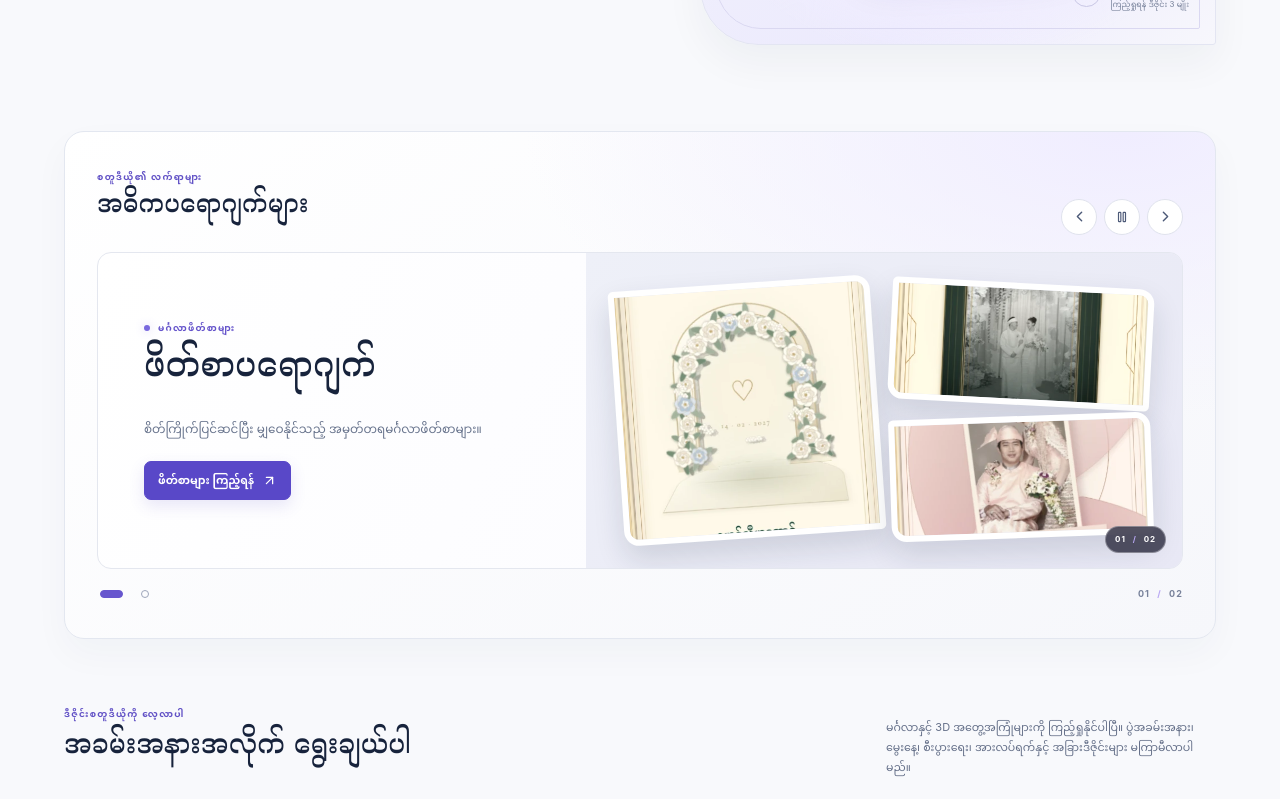
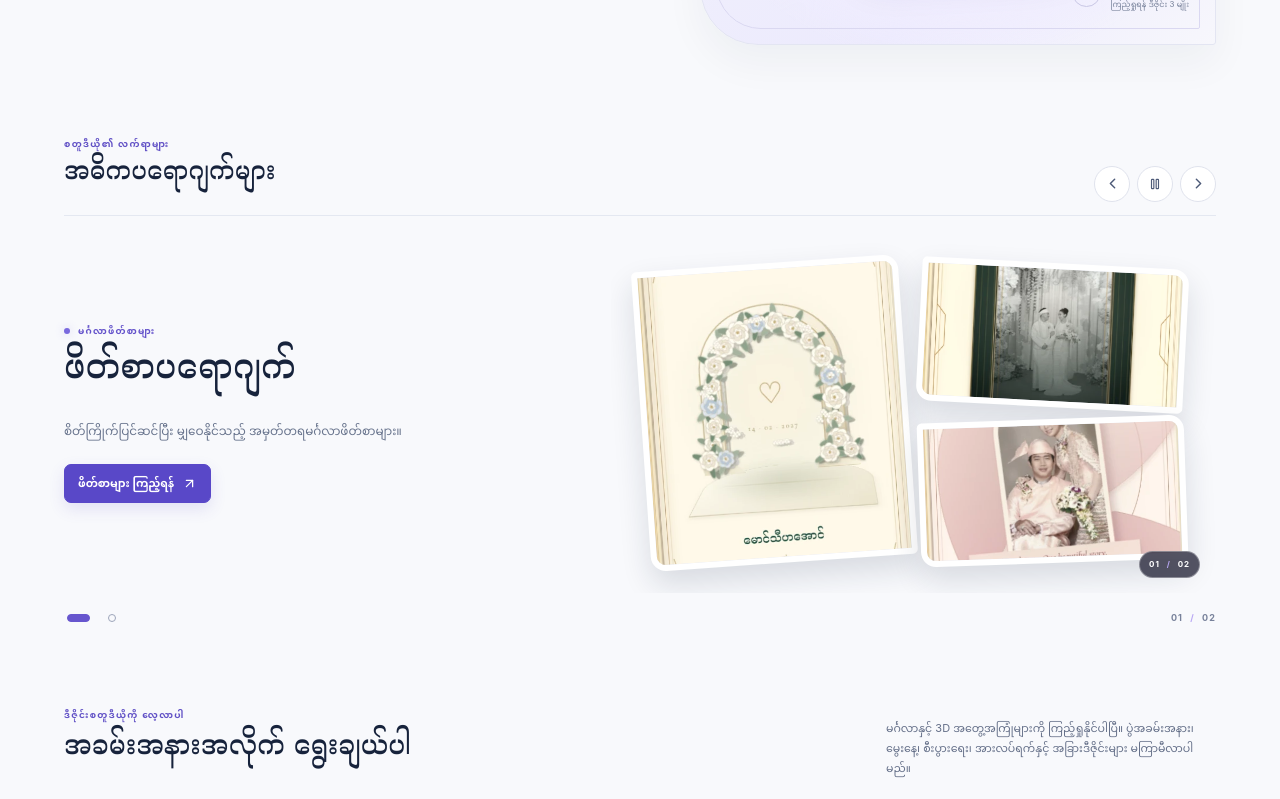
Before and after one commit to toewaioo/invitation-studio-saas, a React (Vite) app: page / in a window 1280 px wide. Shown: the part 580-1379 px from the top of the page. Built offline with nearby package versions, Linux system fonts and the light colour scheme.

Commit message:
style: blend featured carousel into showcase

```diff
--- a/src/components/showcase.css
+++ b/src/components/showcase.css
@@ -305,31 +305,30 @@ html[lang="my"] .showcase-mini-caption{font-family:var(--font-ui)}
 
 
 /* Main projects: a responsive, data-driven carousel for the studio's evolving portfolio. */
-.showcase-project-carousel{margin:0 0 62px;padding:clamp(18px,3.1vw,32px);border:1px solid #e3e7f0;border-radius:20px;background:radial-gradient(ellipse at 92% 0,#f0edff 0,transparent 40%),linear-gradient(145deg,#fff,#f6f7fb);box-shadow:0 15px 36px #202b4709}
-.showcase-project-carousel-heading{display:flex;align-items:flex-end;justify-content:space-between;gap:18px;margin-bottom:17px}
+.showcase-project-carousel{margin:0 0 72px;padding:0;border:0;border-radius:0;background:transparent;box-shadow:none}
+.showcase-project-carousel-heading{display:flex;align-items:flex-end;justify-content:space-between;gap:18px;margin-bottom:17px;padding-bottom:13px;border-bottom:1px solid var(--showcase-line)}
 .showcase-project-carousel-heading h2{margin-top:6px;color:#17233c;font-family:'Cormorant Garamond','Noto Serif Myanmar',Georgia,serif;font-size:clamp(27px,3vw,36px);font-weight:500;letter-spacing:-.025em;line-height:1.2}
 .showcase-project-carousel-controls{display:flex;align-items:center;gap:7px}
 .showcase-project-carousel-controls button{width:36px;height:36px;display:grid;place-items:center;border:1px solid #e0e3ed;border-radius:50%;background:#fff;color:#4d5a78;transition:background .2s,border-color .2s,color .2s}
 .showcase-project-carousel-controls button:hover{border-color:#c9c4f0;background:#f5f3ff;color:#5948c8}
 .showcase-project-carousel-controls button[aria-pressed=true]{background:#f0edff;color:#5948c8}
-.showcase-project-slide{min-height:315px;display:grid;grid-template-columns:minmax(0,.9fr) minmax(0,1.1fr);overflow:hidden;border:1px solid #e4e7ef;border-radius:14px;background:#fff;animation:showcase-project-arrive .32s ease-out}
-.showcase-project-slide-invitation{background:linear-gradient(115deg,#fff 0,#fcfcff 58%,#f3f1ff 100%)}
-.showcase-project-slide-galaxy{border-color:#322748;background:radial-gradient(ellipse at 0 100%,#29183b 0,transparent 55%),linear-gradient(118deg,#100e1b,#171329 57%,#11111b);color:#fff}
-.showcase-project-copy{display:flex;flex-direction:column;align-items:flex-start;justify-content:center;padding:clamp(23px,4vw,46px)}
+.showcase-project-slide{min-height:0;display:grid;grid-template-columns:minmax(0,.9fr) minmax(0,1.1fr);gap:clamp(24px,4vw,58px);overflow:visible;border:0;border-radius:0;background:transparent;animation:showcase-project-arrive .32s ease-out}
+.showcase-project-slide-invitation,.showcase-project-slide-galaxy{border:0;border-radius:0;background:transparent;color:var(--showcase-ink)}
+.showcase-project-copy{display:flex;flex-direction:column;align-items:flex-start;justify-content:center;padding:clamp(12px,2vw,22px) 0}
 .showcase-project-eyebrow{display:inline-flex;align-items:center;gap:8px;color:#6554cb;font-size:9px;font-weight:700;letter-spacing:.14em;line-height:1.7}
 .showcase-project-eyebrow:before{width:6px;height:6px;flex:0 0 6px;border-radius:50%;content:"";background:#7969de;box-shadow:0 0 10px #7e6de055}
 .showcase-project-copy h3{max-width:420px;margin:12px 0;color:#17233c;font-family:'Cormorant Garamond','Noto Serif Myanmar',Georgia,serif;font-size:clamp(34px,4vw,50px);font-weight:500;letter-spacing:-.035em;line-height:1.06;text-wrap:balance}
 .showcase-project-copy p{max-width:390px;color:#68748d;font-size:12px;line-height:1.9}
 .showcase-project-action{display:inline-flex;align-items:center;gap:8px;min-height:39px;margin-top:21px;padding:9px 13px;border:1px solid #5948c8;border-radius:7px;background:#5948c8;color:#fff;font-size:11px;font-weight:650;text-decoration:none;box-shadow:0 6px 16px #5545c322;transition:background .2s,transform .2s}
 .showcase-project-action:hover{transform:translateY(-1px);background:#4938b5}
-.showcase-project-slide-galaxy .showcase-project-eyebrow{color:#e6b3e9}
-.showcase-project-slide-galaxy .showcase-project-eyebrow:before{background:#ff9bd6;box-shadow:0 0 12px #ff79cb}
-.showcase-project-slide-galaxy .showcase-project-copy h3{color:#fff6fd}
-.showcase-project-slide-galaxy .showcase-project-copy p{color:#d2c6da}
-.showcase-project-slide-galaxy .showcase-project-action{border-color:#f2c5e8;background:#f5d7ef;color:#2b1833;box-shadow:0 5px 18px #ec8ddb22}
-.showcase-project-slide-galaxy .showcase-project-action:hover{background:#ffe6f8}
-.showcase-project-visual{position:relative;min-width:0;min-height:315px;display:block;overflow:hidden;background:linear-gradient(140deg,#eef0f8,#e8e8f5);text-decoration:none}
-.showcase-project-visual-galaxy{background:radial-gradient(ellipse at 54% 50%,#49316c,#0b0a13 72%)}
+.showcase-project-slide-galaxy .showcase-project-eyebrow{color:#6554cb}
+.showcase-project-slide-galaxy .showcase-project-eyebrow:before{background:#7969de;box-shadow:0 0 10px #7e6de055}
+.showcase-project-slide-galaxy .showcase-project-copy h3{color:#17233c}
+.showcase-project-slide-galaxy .showcase-project-copy p{color:#68748d}
+.showcase-project-slide-galaxy .showcase-project-action{border-color:#5948c8;background:#5948c8;color:#fff;box-shadow:0 6px 16px #5545c322}
+.showcase-project-slide-galaxy .showcase-project-action:hover{background:#4938b5}
+.showcase-project-visual{position:relative;min-width:0;min-height:360px;display:block;overflow:hidden;background:transparent;text-decoration:none}
+.showcase-project-visual-galaxy{background:transparent}
 .showcase-project-images{position:absolute;inset:0;display:grid;grid-template-columns:repeat(2,minmax(0,1fr));grid-template-rows:repeat(2,minmax(0,1fr));gap:12px;padding:30px;place-items:stretch}
 .showcase-project-images-1{grid-template-columns:minmax(0,1fr);grid-template-rows:minmax(0,1fr);padding:0}
 .showcase-project-images-2{grid-template-columns:repeat(2,minmax(0,1fr));grid-template-rows:minmax(0,1fr);padding:28px}
@@ -338,7 +337,7 @@ html[lang="my"] .showcase-mini-caption{font-family:var(--font-ui)}
 .showcase-project-images-3 .showcase-project-image-frame:nth-child(3){transform:rotate(-2deg)}
 .showcase-project-image-frame{min-width:0;min-height:0;overflow:hidden;border:6px solid #fff;border-radius:5px 15px 5px 15px;background:#e9eaf2;box-shadow:0 14px 30px #17233c24;transition:transform .3s,box-shadow .3s}
 .showcase-project-visual:hover .showcase-project-images-3 .showcase-project-image-frame{box-shadow:0 18px 38px #17233c31}
-.showcase-project-images-1 .showcase-project-image-frame{border:0;border-radius:0;background:#0c0a16;box-shadow:none}
+.showcase-project-images-1 .showcase-project-image-frame{border:0;border-radius:0;background:transparent;box-shadow:none}
 .showcase-project-image{display:block;width:100%;height:100%;object-fit:cover;object-position:center 50%}
 .showcase-project-images-1 .showcase-project-image{opacity:.94;transition:transform .45s,opacity .3s}
 .showcase-project-visual:hover .showcase-project-images-1 .showcase-project-image{transform:scale(1.025);opacity:1}
@@ -352,8 +351,8 @@ html[lang="my"] .showcase-mini-caption{font-family:var(--font-ui)}
 .showcase-project-carousel-status{color:#77819a;font-size:9px;font-weight:700;letter-spacing:.12em}
 .showcase-project-carousel-controls button:focus-visible,.showcase-project-action:focus-visible,.showcase-project-pagination button:focus-visible,.showcase-project-visual:focus-visible{outline:2px solid #735fe0;outline-offset:3px}
 @keyframes showcase-project-arrive{from{opacity:.55;transform:translateY(4px)}to{opacity:1;transform:translateY(0)}}
-@media(max-width:760px){.showcase-project-carousel{margin-bottom:49px;padding:17px;border-radius:16px}.showcase-project-slide{grid-template-columns:minmax(0,1fr);min-height:0}.showcase-project-copy{padding:25px 27px 23px}.showcase-project-copy h3{font-size:clamp(33px,7vw,44px)}.showcase-project-copy p{max-width:600px}.showcase-project-action{margin-top:16px}.showcase-project-visual{min-height:265px}.showcase-project-images{padding:26px}.showcase-project-images-1{padding:0}.showcase-project-images-2{padding:23px}}
-@media(max-width:520px){.showcase-project-carousel{margin-bottom:42px;padding:13px;border-radius:13px}.showcase-project-carousel-heading{align-items:center;gap:10px;margin-bottom:12px}.showcase-project-carousel-heading h2{font-size:24px}.showcase-project-carousel-controls{gap:5px}.showcase-project-carousel-controls button{width:32px;height:32px}.showcase-project-copy{padding:21px 18px 19px}.showcase-project-eyebrow{font-size:8px;letter-spacing:.1em}.showcase-project-copy h3{margin:9px 0;font-size:30px}.showcase-project-copy p{font-size:10px;line-height:1.85}.showcase-project-action{min-height:36px;margin-top:13px;padding:8px 10px;font-size:10px}.showcase-project-visual{min-height:230px}.showcase-project-images{gap:8px;padding:18px}.showcase-project-images-1{padding:0}.showcase-project-images-2{padding:17px}.showcase-project-image-frame{border-width:4px}.showcase-project-art-label{right:10px;bottom:10px;font-size:7px}.showcase-project-carousel-footer{margin-top:9px}}
+@media(max-width:760px){.showcase-project-carousel{margin-bottom:49px}.showcase-project-slide{grid-template-columns:minmax(0,1fr);gap:6px;min-height:0}.showcase-project-copy{padding:8px 0 0}.showcase-project-copy h3{font-size:clamp(33px,7vw,44px)}.showcase-project-copy p{max-width:600px}.showcase-project-action{margin-top:16px}.showcase-project-visual{min-height:265px}.showcase-project-images{padding:26px}.showcase-project-images-1{padding:0}.showcase-project-images-2{padding:23px}}
+@media(max-width:520px){.showcase-project-carousel{margin-bottom:42px}.showcase-project-carousel-heading{align-items:center;gap:10px;margin-bottom:12px}.showcase-project-carousel-heading h2{font-size:24px}.showcase-project-carousel-controls{gap:5px}.showcase-project-carousel-controls button{width:32px;height:32px}.showcase-project-copy{padding:8px 0 0}.showcase-project-eyebrow{font-size:8px;letter-spacing:.1em}.showcase-project-copy h3{margin:9px 0;font-size:30px}.showcase-project-copy p{font-size:10px;line-height:1.85}.showcase-project-action{min-height:36px;margin-top:13px;padding:8px 10px;font-size:10px}.showcase-project-visual{min-height:230px}.showcase-project-images{gap:8px;padding:18px}.showcase-project-images-1{padding:0}.showcase-project-images-2{padding:17px}.showcase-project-image-frame{border-width:4px}.showcase-project-art-label{right:10px;bottom:10px;font-size:7px}.showcase-project-carousel-footer{margin-top:9px}}
 @media(max-width:370px){.showcase-project-carousel-heading h2{font-size:21px}.showcase-project-carousel-controls button{width:29px;height:29px}.showcase-project-copy h3{font-size:27px}.showcase-project-visual{min-height:205px}.showcase-project-images{padding:14px}.showcase-project-images-1{padding:0}.showcase-project-images-2{padding:14px}}
 html[lang="my"] .showcase-project-carousel-heading h2,html[lang="my"] .showcase-project-copy h3{font-family:'Noto Serif Myanmar','Cormorant Garamond',serif;letter-spacing:0;line-height:1.7}
 html[lang="my"] .showcase-project-carousel-heading h2{font-size:clamp(19px,2.1vw,25px)}
```
